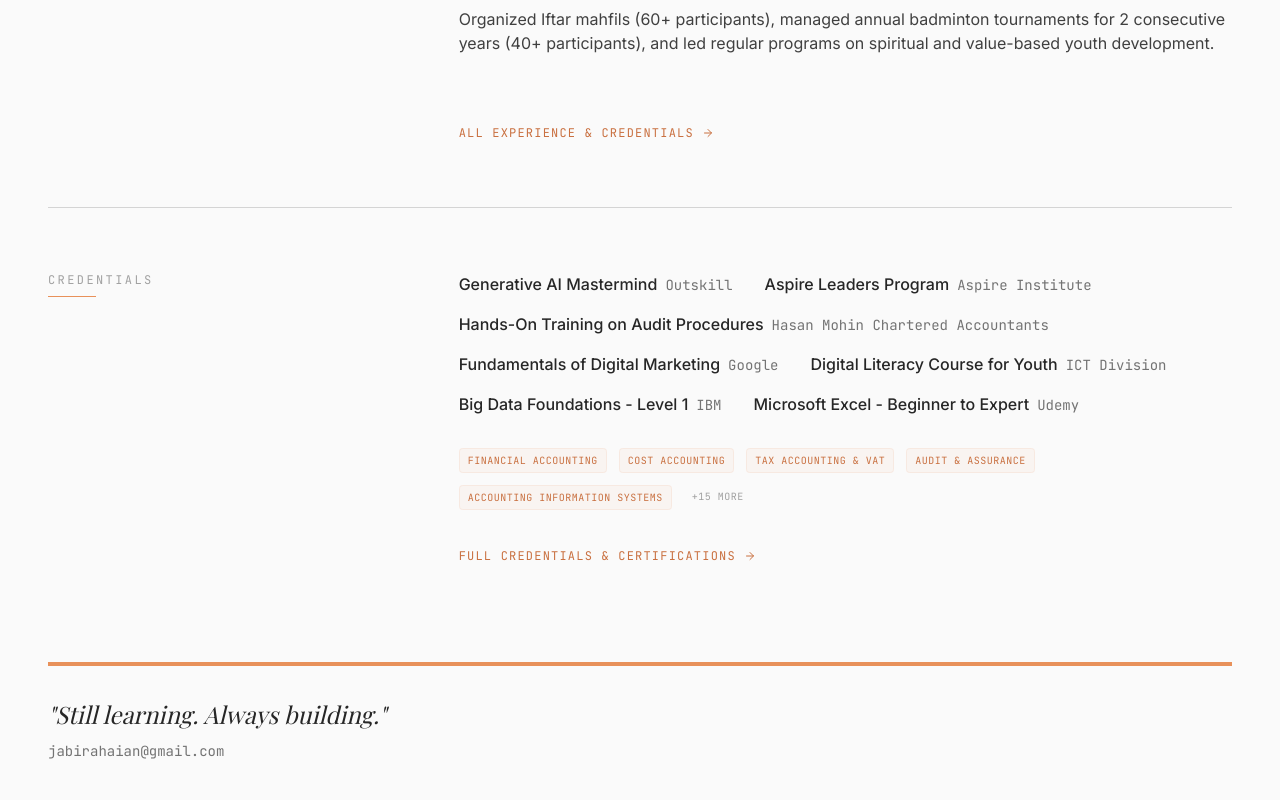
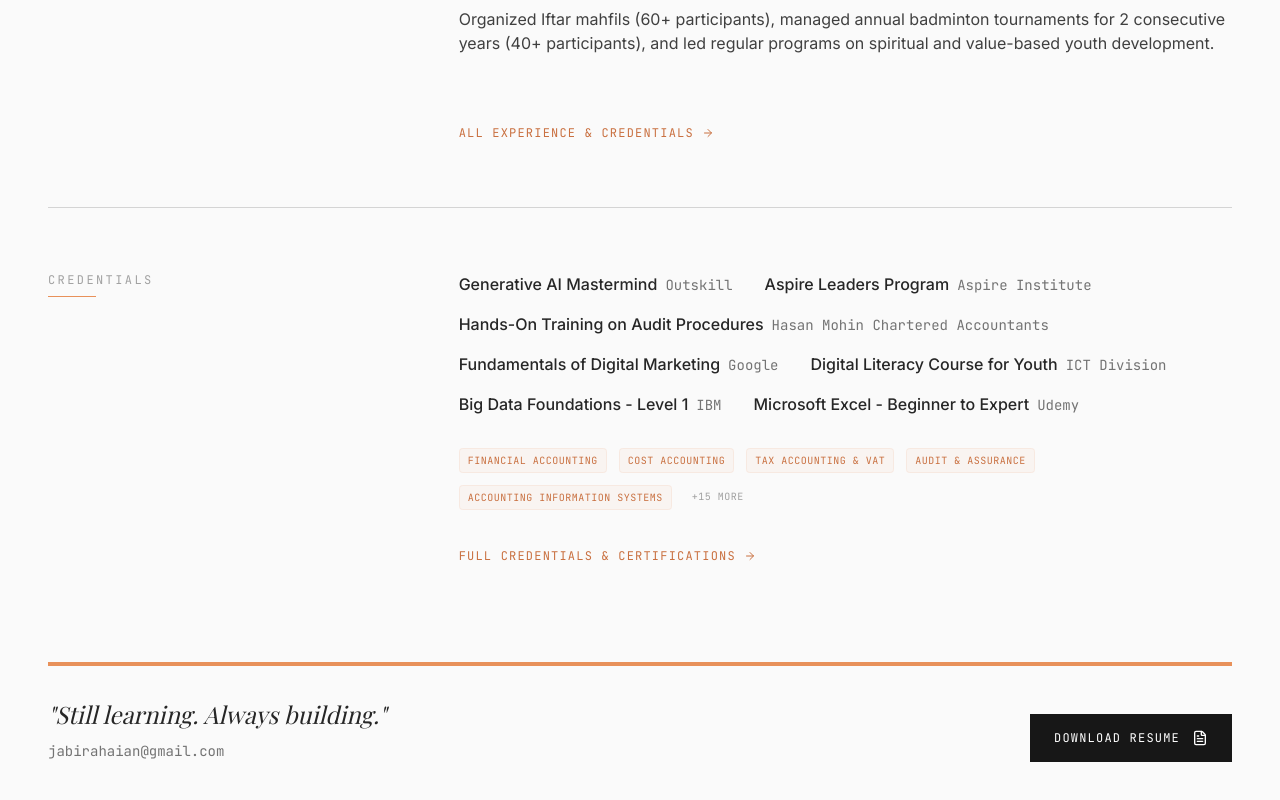
Before and after one commit to Jabir-A-H/personal-website, a Next.js app: page / in a window 1280 px wide. Shown: the part 2633-3433 px from the top of the page. Built offline with nearby package versions, Linux system fonts and the light colour scheme; a web font is replaced by a local one.

Commit message:
feat: move CV download option to home page

```diff
--- a/app/contact/page.tsx
+++ b/app/contact/page.tsx
@@ -67,12 +67,6 @@ export default function ContactPage() {
         {/* Right Column: Typographic List */}
         <div className="md:col-span-8">
           <div className="flex flex-col border-t border-neutral-300">
-            <ContactLink
-              name="Resume"
-              href="/Jabir_Abdullah_Haian_Resume.pdf"
-              handle="PDF Download"
-              download
-            />
             {endpoints.map((endpoint) => (
               <ContactLink
                 key={endpoint.name}
--- a/app/page.tsx
+++ b/app/page.tsx
@@ -1,6 +1,6 @@
 import { Metadata } from 'next';
 import Link from 'next/link';
-import { ArrowRight } from 'lucide-react';
+import { ArrowRight, FileText } from 'lucide-react';
 import ExperienceCard from '../components/ExperienceCard';
 import SectionHeader from '../components/SectionHeader';
 import FadeIn from '../components/FadeIn';
@@ -172,6 +172,7 @@ export default function Home() {
       {/* Footer — Personal Sign-Off */}
       <FadeIn className="mt-24">
         <div className="w-full h-1 bg-accent mb-8"></div>
+        <div className="flex flex-col md:flex-row justify-between items-start md:items-end gap-8">
           <div>
             <p className="font-serif italic text-2xl text-neutral-800 mb-2">
               &quot;Still learning. Always building.&quot;
@@ -180,6 +181,16 @@ export default function Home() {
               {personal.email}
             </a>
           </div>
+
+          <a
+            href="/Jabir_Abdullah_Haian_Resume.pdf"
+            download
+            className="group flex items-center gap-3 px-6 py-4 bg-neutral-900 text-white hover:bg-accent transition-colors"
+          >
+            <span className="font-mono text-xs uppercase tracking-widest">Download Resume</span>
+            <FileText className="w-4 h-4 group-hover:-translate-y-1 group-hover:translate-x-1 transition-transform" />
+          </a>
+        </div>
       </FadeIn>
     </div>
   );
```
Lines whose indentation alone changed are shown as unchanged.
